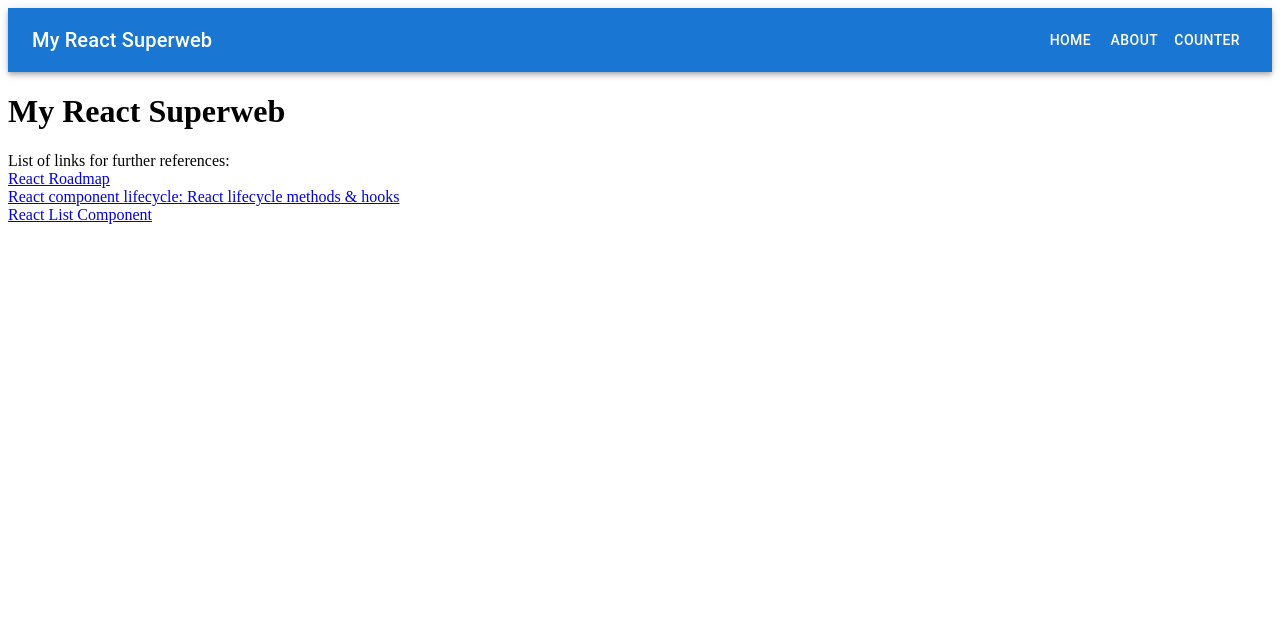
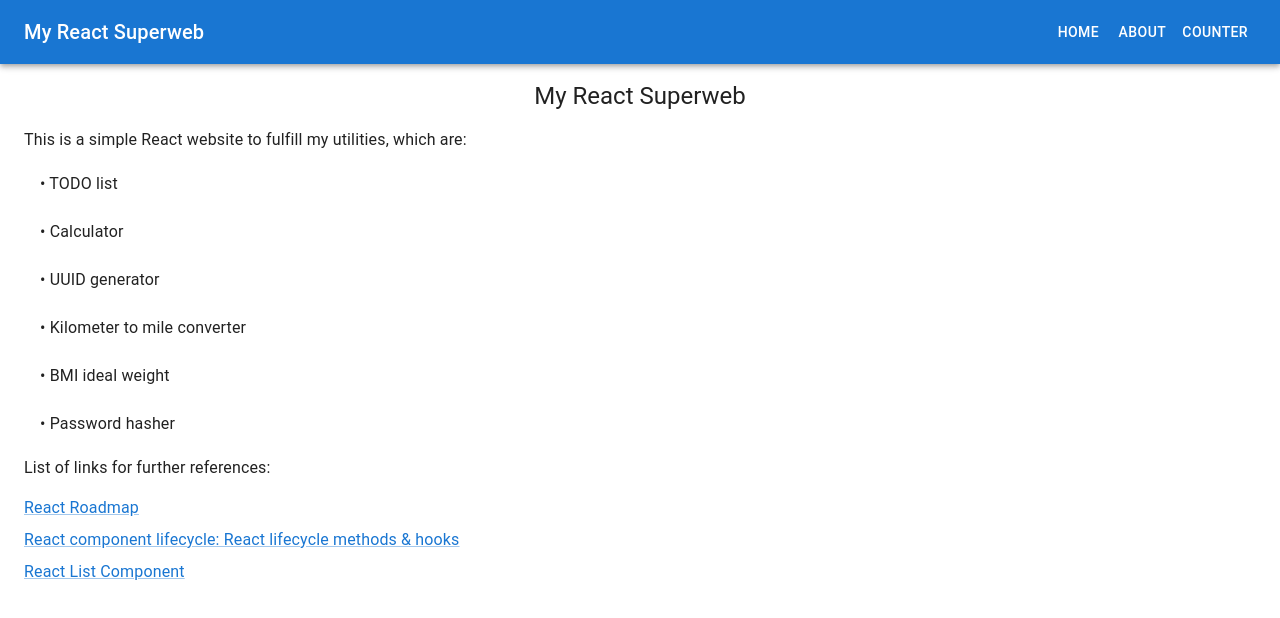
Before and after one commit to iamdejan/my-react-superweb, a React (Vite) app: page / in a window 1280 px wide. Shown: the top 618 px of the page. Built offline with nearby package versions, Linux system fonts and the light colour scheme.

Commit message:
convert enough to Material UI

```diff
--- a/src/main.tsx
+++ b/src/main.tsx
@@ -2,6 +2,7 @@ import { StrictMode } from "react";
 import { createRoot } from "react-dom/client";
 import { routeTree } from "./routeTree.gen";
 import { createRouter, RouterProvider } from "@tanstack/react-router";
+import CssBaseline from '@mui/material/CssBaseline';
 
 const router = createRouter({routeTree});
 
@@ -16,6 +17,7 @@ if(rootElement !== null && !rootElement.innerHTML) {
   const root = createRoot(rootElement);
   root.render(
     <StrictMode>
+      <CssBaseline />
       <RouterProvider router={router} />
     </StrictMode>
   );
--- a/src/pages/Home.tsx
+++ b/src/pages/Home.tsx
@@ -1,3 +1,14 @@
+import { Container, Link, List, ListItem, ListItemText, Typography } from "@mui/material";
+
+const features: string[] = [
+  "TODO list",
+  "Calculator",
+  "UUID generator",
+  "Kilometer to mile converter",
+  "BMI ideal weight",
+  "Password hasher"
+];
+
 type ReferenceLink = {
   link: string,
   text: string
@@ -20,14 +31,30 @@ const referenceList: ReferenceLink[] = [
 
 export default function Home(): JSX.Element {
   return (
-    <>
-      <h1>My React Superweb</h1>
-      <div className="read-the-docs">
-        List of links for further references:
-        {referenceList.map(item => (
-          <div key={item.link}><a href={item.link} target="_blank">{item.text}</a></div>
+    <Container sx={{ minHeight:"100vh", minWidth:"100%", margin:"0" ,padding:"0" }}>
+      <Typography variant="h5" sx={{my: 2}} align="center">My React Superweb</Typography>
+
+      <Typography>
+        This is a simple React website to fulfill my utilities, which are:
+      </Typography>
+      <List>
+        {features.map(feature => (
+          <ListItem key={feature}>
+            <ListItemText primary={"• "+feature} />
+          </ListItem>
         ))}
-      </div>
-    </>
+      </List>
+
+      <Typography sx={{paddingBottom: 2}}>List of links for further references:</Typography>
+      {referenceList.map(item => (
+        <div key={item.link}>
+          <Link href={item.link}>
+            <Typography sx={{paddingBottom: 1}}>
+              {item.text}
+            </Typography>
+          </Link>
+        </div>
+      ))}
+    </Container>
   );
 }
--- a/src/routes/__root.tsx
+++ b/src/routes/__root.tsx
@@ -26,14 +26,14 @@ const routeList: RouteLink[] = [
 export const Route = createRootRoute({
   component: () => (
     <>
-      <AppBar position="static">
+      <AppBar position="static" sx={{margin:"0", padding:"0"}}>
         <Container maxWidth="xl">
           <Toolbar disableGutters>
           <Typography variant="h6" component="div" sx={{ flexGrow: 1 }}>
             My React Superweb
           </Typography>
           {routeList.map(route => (
-            <Button variant="text" color="inherit" disableElevation href={route.link}>
+            <Button key={route.link} variant="text" color="inherit" disableElevation href={route.link}>
               {route.title}
             </Button>
           ))}
```
